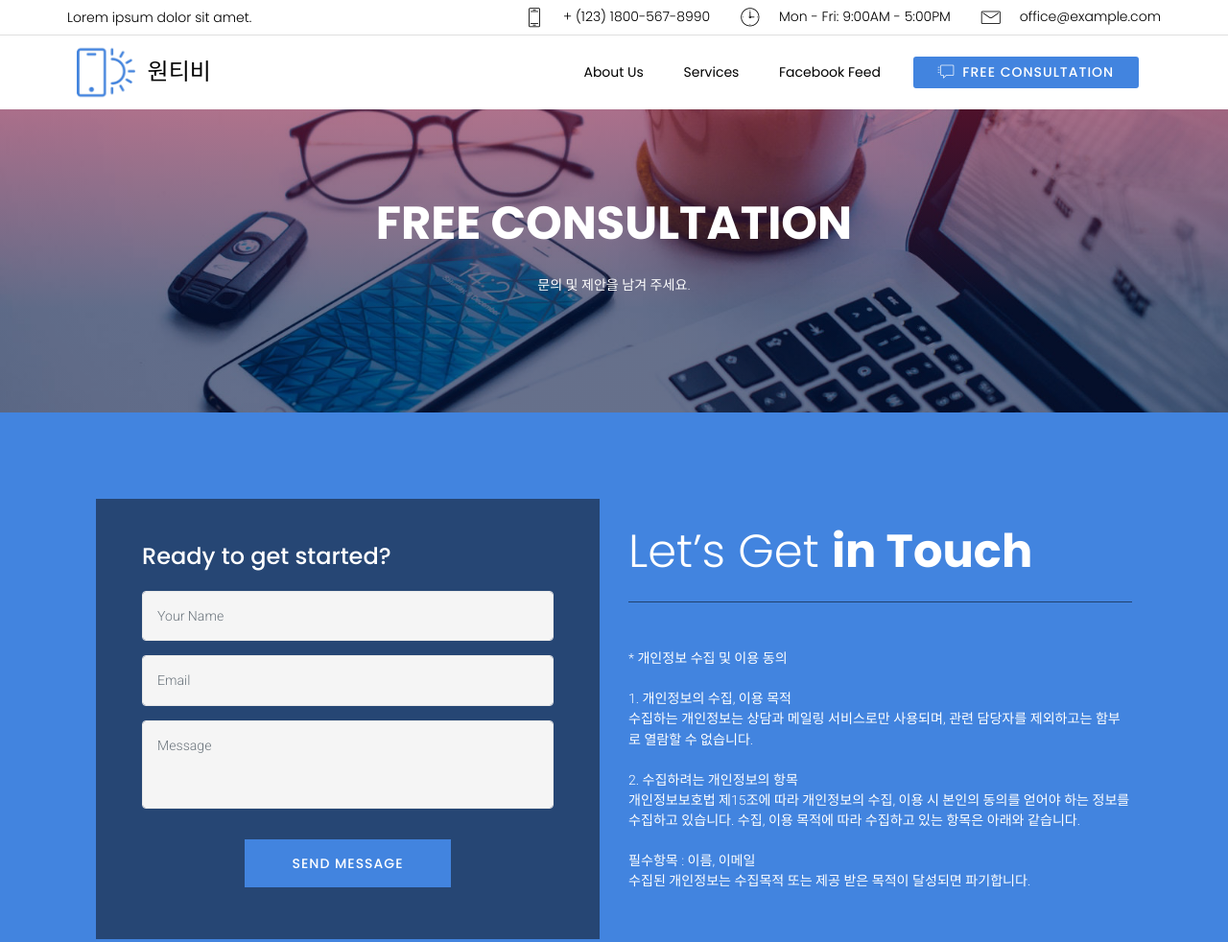
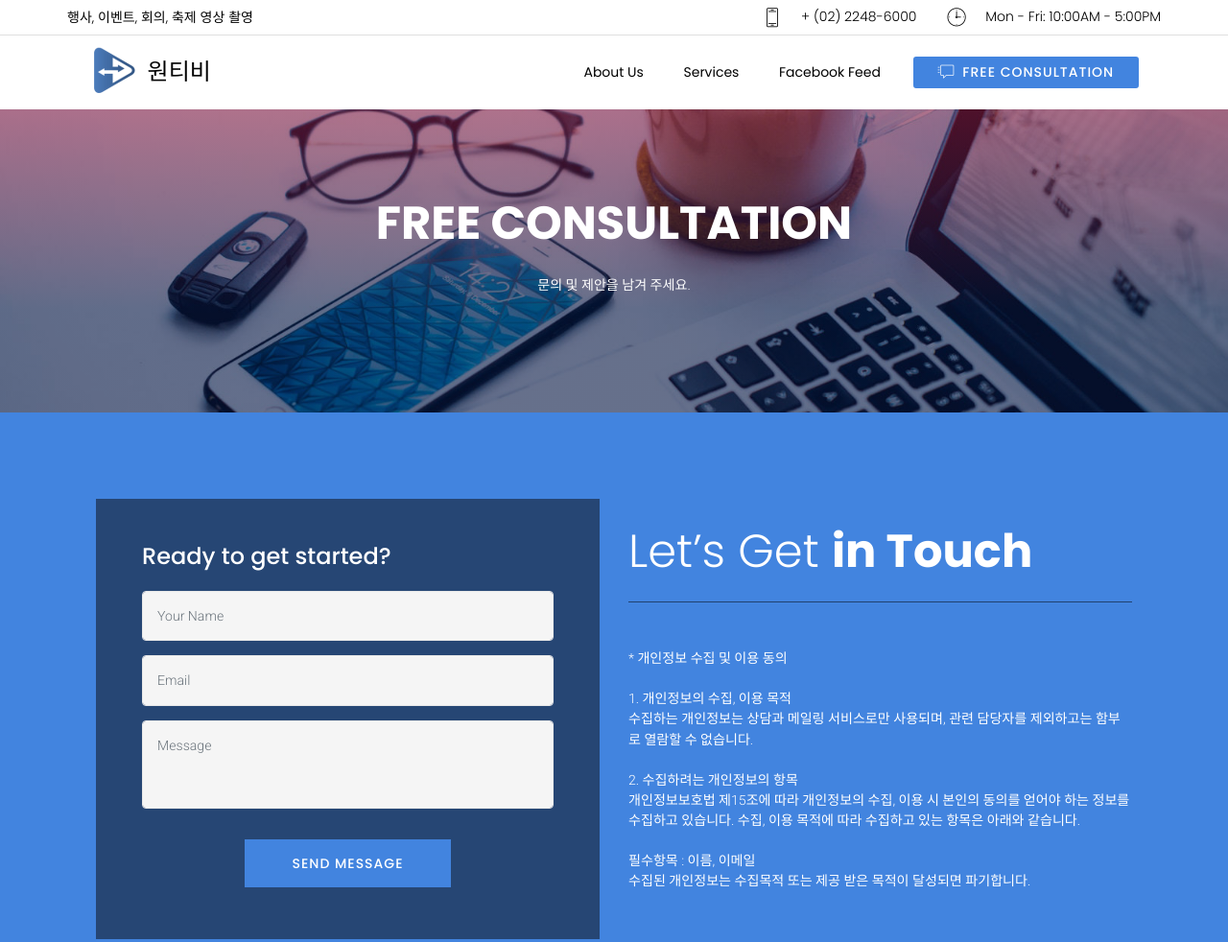
Before and after one commit to 4u4m/wontv, a plain HTML site: page contact.html in a window 1280 px wide. Shown: the top 982 px of the page at 96% size. Drawn offline with Linux system fonts and the light colour scheme; files whose address does not match are found by name.

Commit message:
create github pages

```diff
--- a/contact.html
+++ b/contact.html
@@ -6,7 +6,7 @@
   <meta http-equiv="X-UA-Compatible" content="IE=edge">
   <meta name="generator" content="Mobirise v4.6.6, mobirise.com">
   <meta name="viewport" content="width=device-width, initial-scale=1, minimum-scale=1">
-  <link rel="shortcut icon" href="assets/images/logo2.png" type="image/x-icon">
+  <link rel="shortcut icon" href="assets/images/logo-wontv3-2-122x122.png" type="image/x-icon">
   <meta name="description" content="">
   <title>CONTACT US</title>
   <link rel="stylesheet" href="assets/font-awesome/css/font-awesome.css">
@@ -35,22 +35,15 @@
             <div class="container">
                 <div class="row ">
                     <div class="content-left-side">
-                        <p class="mbr-fonts-style content-text mbr-black display-4">Lorem ipsum dolor sit amet.</p>
+                        <p class="mbr-fonts-style content-text mbr-black display-4">행사, 이벤트, 회의, 축제 영상 촬영</p>
                     </div>
-                    <div class="content-right-side" data-app-modern-menu="true">
-                        <a class="content-link link mbr-black display-4" href="https://mobirise.com">
+                    <div class="content-right-side" data-app-modern-menu="true"><a class="content-link link mbr-black display-4" href="tel:02-2248-6000">
                             <span class="mbri-mobile2 mbr-iconfont mbr-iconfont-btn "></span>
-                            + (123) 1800-567-8990
-                        </a>
-                        <a class="content-link link mbr-black display-4" href="https://mobirise.com">
+                            + (02) 2248-6000</a>
+                        <a class="content-link link mbr-black display-4" href="index.html">
                             <span class="mbri-clock mbr-iconfont mbr-iconfont-btn "></span>
-                            Mon - Fri: 9:00AM - 5:00PM
-                        </a>
-                        <a class="content-link link mbr-black display-4" href="https://mobirise.com">
-                            <span class="mbri-letter mbr-iconfont mbr-iconfont-btn "></span>
-                            office@example.com
-                        </a>
-                    </div>
+                            Mon - Fri: 10:00AM - 5:00PM
+                        </a></div>
                 </div>
             </div>
         </div>
@@ -60,10 +53,10 @@
                 <div class="navbar-brand">
                 <span class="navbar-logo">
                     <a href="index.html">
-                        <img src="assets/images/logo2.png" alt="Mobirise" title="" style="height: 3.8rem;">
+                        <img src="assets/images/logo-wontv3-2-122x122.png" alt="Mobirise" title="" style="height: 3.8rem;">
                     </a>
                 </span>
-                <span class="navbar-caption-wrap"><a href="index.html" class="brand-link mbr-black display-5">원티비</a></span>
+                <span class="navbar-caption-wrap"><a href="index.html" class="brand-link mbr-black text-black display-5">원티비<br></a></span>
                 </div>
                 <button class="navbar-toggler navbar-toggler-right" type="button" data-toggle="collapse" data-target="#navbarSupportedContent" aria-controls="navbarSupportedContent" aria-expanded="false" aria-label="Toggle navigation">
                     <div class="hamburger">
@@ -125,7 +118,7 @@
                         <div data-form-alert="" hidden="">
                             Thanks for filling out the form!
                         </div>
-                        <form class="block mbr-form" action="https://mobirise.com/" method="post" data-form-title="Mobirise Form"><input type="hidden" name="email" data-form-email="true" value="zTDAL25wXZSNiMMaasbIgFf2JKrBtKbKy3ZqMR8sEioIcv0MmyEyW9VzBHbnxfev3iddxvi2uHjSGCPDFRWMNzOaaHdg/Rc2SUGpP4Wf2BvK1fdvJ7YRd3newiejo7XK" data-form-field="Email">
+                        <form class="block mbr-form" action="https://mobirise.com/" method="post" data-form-title="Mobirise Form"><input type="hidden" name="email" data-form-email="true" value="fvbvfzPXQlDDayLucWGPH7g7BnWBXjfjHX0m+vDSVmfmSmbTq+RBzroGZGr7++DsDYJXguFa/qxfPatWlXPjA+uvHkI93u5LxdDOHW/URMAHSh00UQPkzhstjWOfns6+" data-form-field="Email">
                             <div class="row">
                                 <div class="col-md-12" data-for="name">
                                     <input type="text" class="form-control input" name="name" data-form-field="Name" placeholder="Your Name" required="" id="name-form2-n">
```
Also changed, not shown: facebook.html (+9 -16 lines), index.html (+9 -16 lines), 1 other file.
